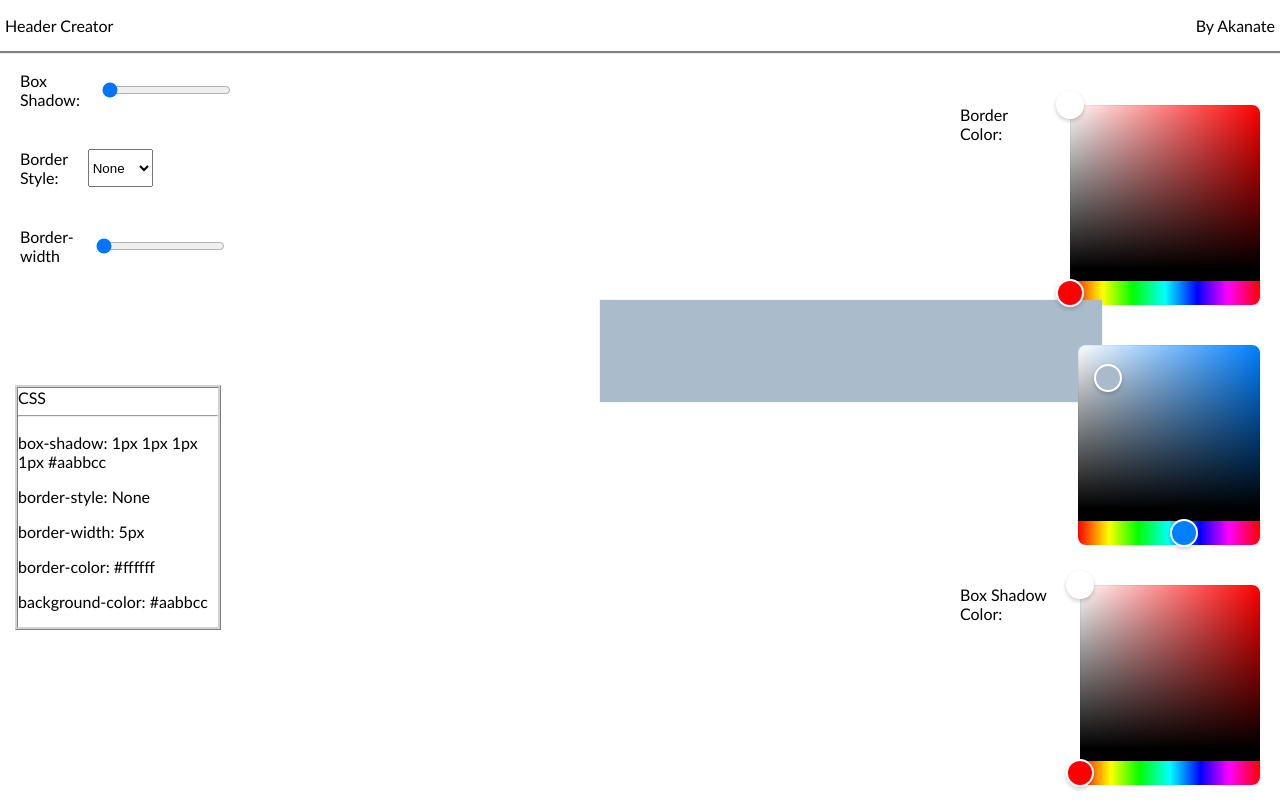
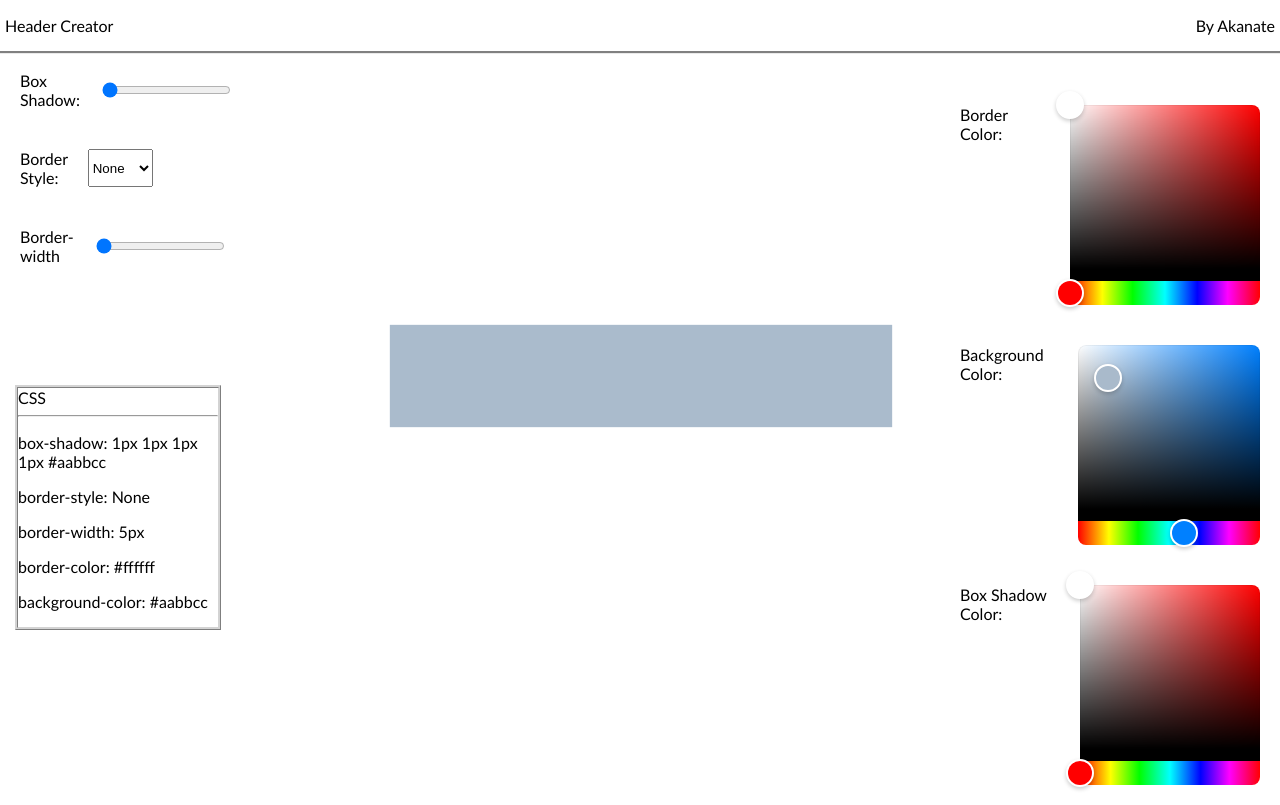
Before and after one commit to Akanate/HeaderCreator, a React (Create React App) app: page / in a window 1280 px wide. Built offline with nearby package versions, Linux system fonts and the light colour scheme.

Commit message:
Got rid of css which was moved over to container.css

```diff
--- a/src/styles/main.css
+++ b/src/styles/main.css
@@ -35,12 +35,8 @@
     width: 300px;
 }
 
-.Border {
-    display: flex;
-    position: absolute;
-    left: 600px;
-    top: 300px;
-}
+
+
 
 .CSS {
     width: 200px;
```
